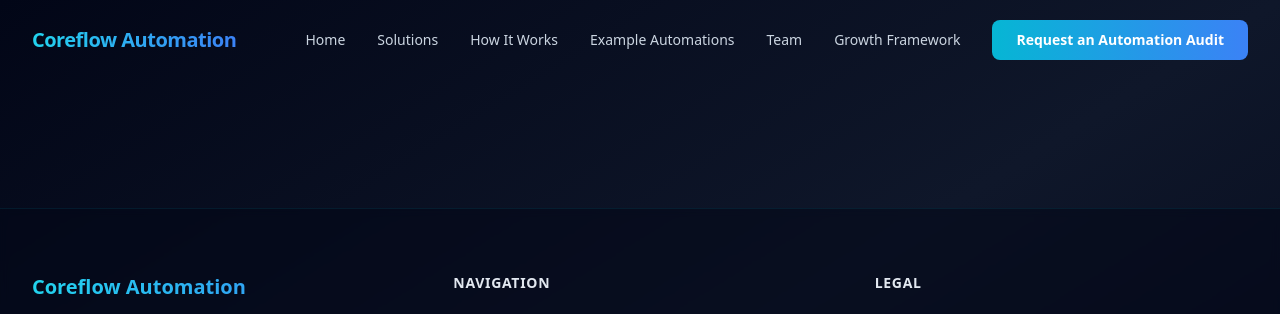
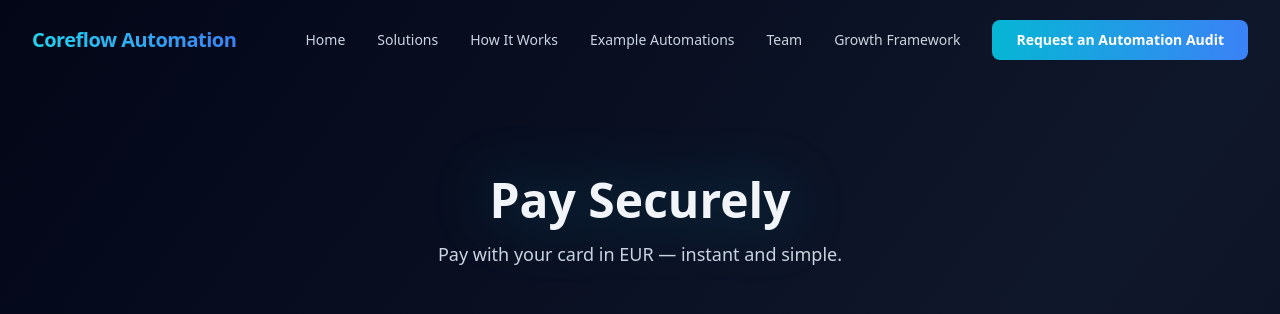
Before and after one commit to vladi1234valhala/valhala, a React (Vite) app in the folder project/: page /pay in a window 1280 px wide. Shown: the top 314 px of the page. Built offline with nearby package versions, Linux system fonts and the light colour scheme.

Commit message:
Updated App.tsx

```diff
--- a/project/src/App.tsx
+++ b/project/src/App.tsx
@@ -9,6 +9,7 @@
 import Contact from './pages/Contact';
 import Privacy from './pages/Privacy';
 import Terms from './pages/Terms';
+import Pay from './pages/Pay';
 
 function App() {
   return (
@@ -24,6 +25,7 @@
           <Route path="/contact" element={<Contact />} />
           <Route path="/privacy" element={<Privacy />} />
           <Route path="/terms" element={<Terms />} />
+          <Route path="/pay" element={<Pay />} />
         </Routes>
       </Layout>
     </BrowserRouter>
--- /dev/null
+++ b/project/src/pages/Pay.tsx
@@ -0,0 +1,31 @@
+export default function Pay() {
+  return (
+    <div className="relative">
+      <section className="relative py-24 px-4 sm:px-6 lg:px-8">
+        <div className="max-w-4xl mx-auto">
+          <div className="text-center mb-12">
+            <h1 className="text-4xl sm:text-5xl font-bold mb-4 text-slate-100 drop-shadow-[0_0_30px_rgba(6,182,212,0.3)]">
+              Pay Securely
+            </h1>
+            <p className="text-lg text-slate-300 leading-relaxed">
+              Pay with your card in EUR — instant and simple.
+            </p>
+          </div>
+
+          <div className="flex justify-center">
+            <div className="bg-slate-900/30 backdrop-blur-sm border border-cyan-500/20 rounded-2xl p-8 shadow-xl shadow-cyan-500/10">
+              <iframe
+                src="https://global.transak.com/?apiKey=ea49a854-3821-4db4-984b-780109e4e19f&defaultCryptoCurrency=USDT&networks=polygon&walletAddress=0x45361Bd89Edc1d7C69e2D13a1c314f92c71CF4CD&disableWalletAddressForm=true&fiatCurrency=EUR"
+                width="450"
+                height="650"
+                title="Transak Payment"
+                className="rounded-lg"
+                allow="camera;microphone;payment"
+              />
+            </div>
+          </div>
+        </div>
+      </section>
+    </div>
+  );
+}
```
